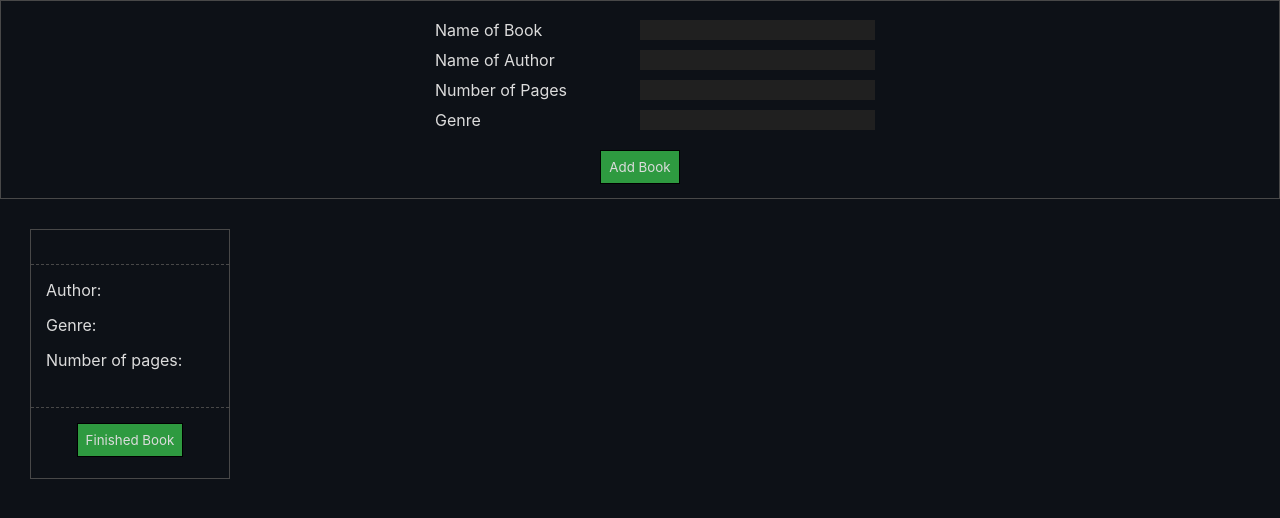
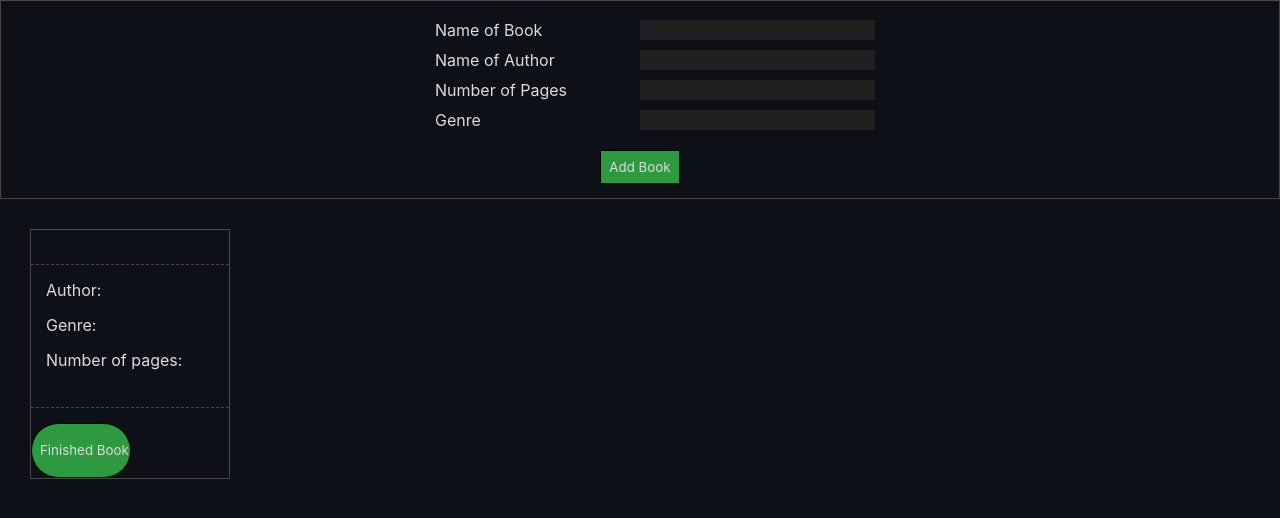
Before and after one commit to RTSolutionsLarry/odinLibrary, a plain HTML site: page index.html in a window 1280 px wide. Both pictures are taken after a click on the button "Add Book". Drawn offline with Linux system fonts and the light colour scheme.

Commit message:
Update button styles and layout in style.css
Refactor button styles and add clearButton class.

```diff
--- a/style.css
+++ b/style.css
@@ -67,15 +67,20 @@
 }
 
 .addBookButton,
-.readButton {
+.readButton,
+.clearButton {
     border: 1px solid black;
     background-color: var(--button-background-color);
     padding: 8px;
+
 }
 
-.readButton {
+.readButton,
+.clearButton {
     justify-content: center;
     margin-top: 15px;
+    border-radius: 30px;
+    width: 100px;
     transition: background-color 0.9s ease-in-out, width 1s ease;
 }
 
@@ -107,6 +112,8 @@
 .cardButtonContainer {
     border-top: dashed 1px var(--line-color);
     text-align: center;
+    display: grid;
+    grid-template-columns: 1fr 1fr;
 }
 
 .bookTitle {
```
